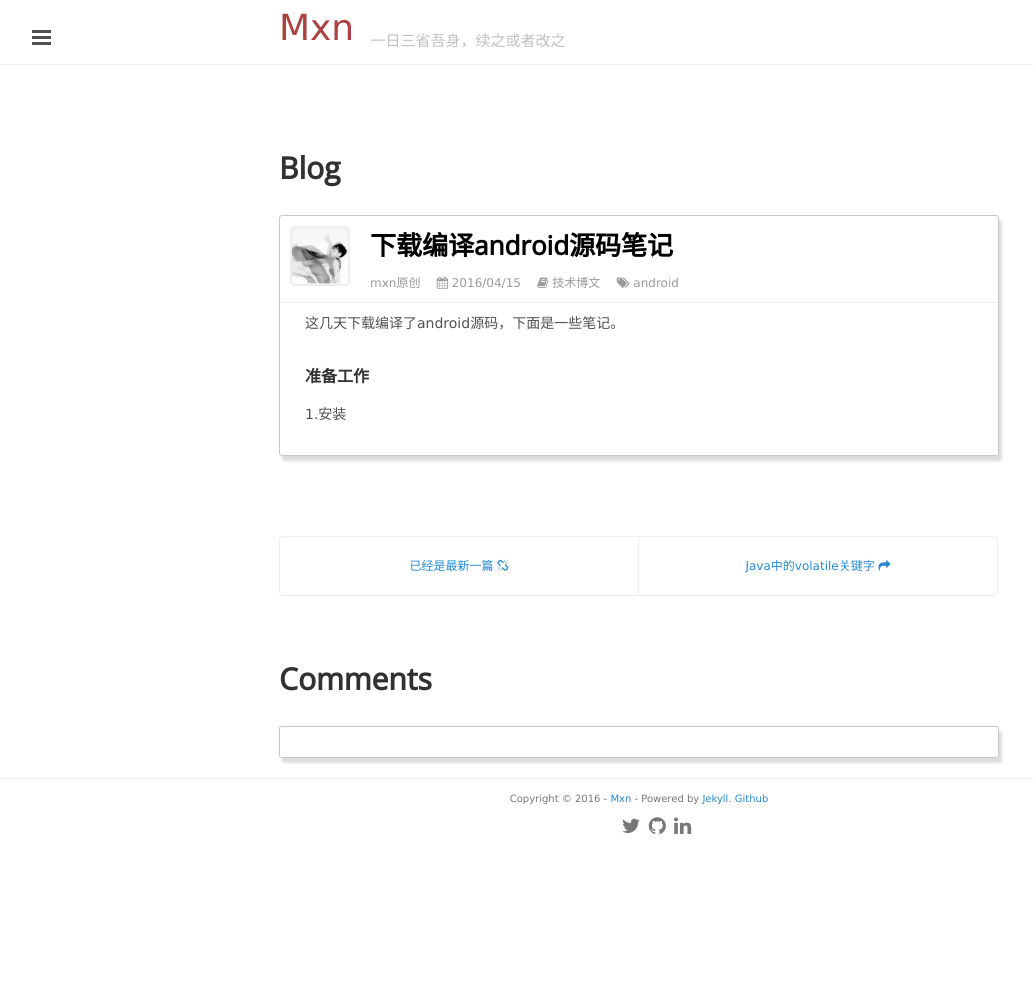
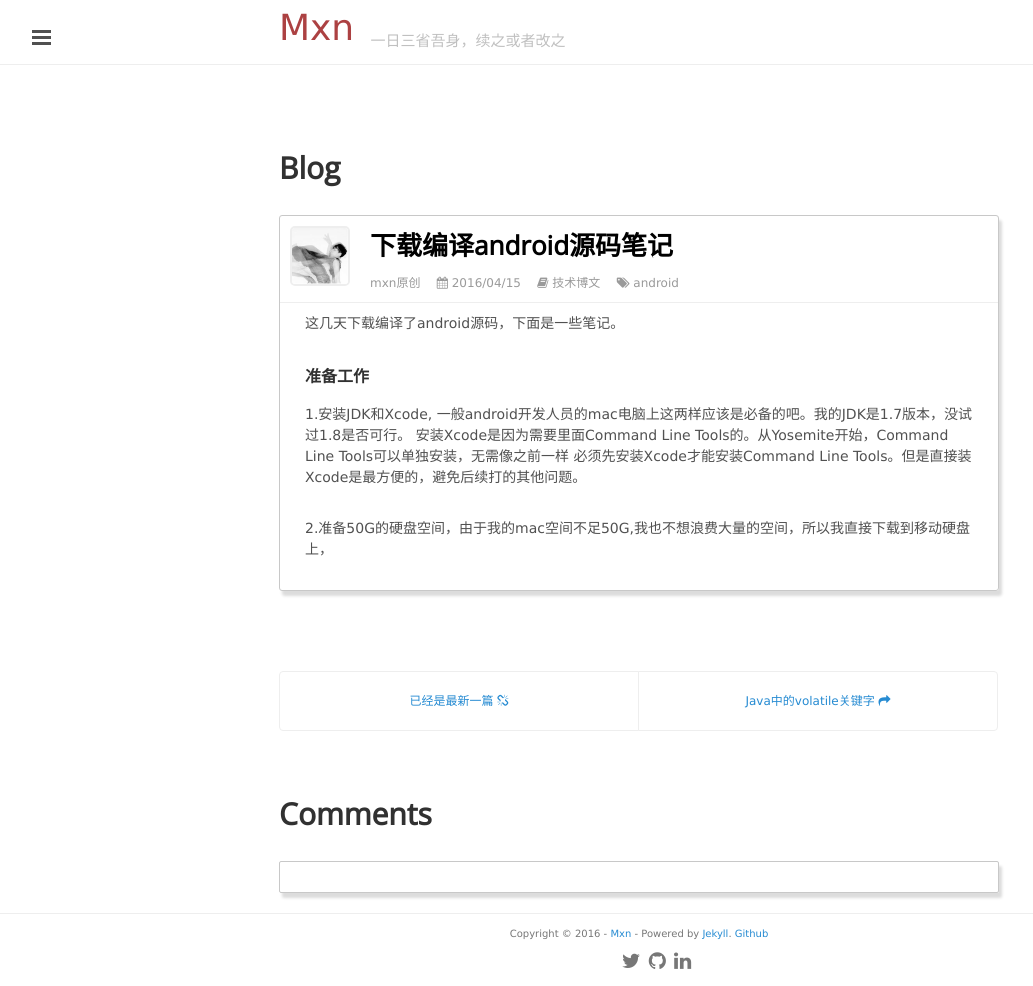
Before and after one commit to mxn21/mxn21.github.io, a Jekyll site: the page built from _posts/2016-4-15-下载编译android源码笔记.md, in a window 1280 px wide. Shown: the whole page, without its empty margins (1-1034 px from the left). Built offline with Jekyll 4.4.1, drawn with Linux system fonts in a browser that asks for light colours; Markdown is read by kramdown in place of the engine named in the settings; comment, search, counter and statistics services are not loaded; before the commit the page ends 900 px from its top, so only the background shows below that.

Commit message:
23432423

```diff
--- a/_posts/2016-4-15-下载编译android源码笔记.md
+++ b/_posts/2016-4-15-下载编译android源码笔记.md
@@ -10,4 +10,8 @@
 
 ### 准备工作
 
-1.安装
+1.安装JDK和Xcode, 一般android开发人员的mac电脑上这两样应该是必备的吧。我的JDK是1.7版本，没试过1.8是否可行。
+安装Xcode是因为需要里面Command Line Tools的。从Yosemite开始，Command Line Tools可以单独安装，无需像之前一样
+必须先安装Xcode才能安装Command Line Tools。但是直接装Xcode是最方便的，避免后续打的其他问题。
+
+2.准备50G的硬盘空间，由于我的mac空间不足50G,我也不想浪费大量的空间，所以我直接下载到移动硬盘上，
```
